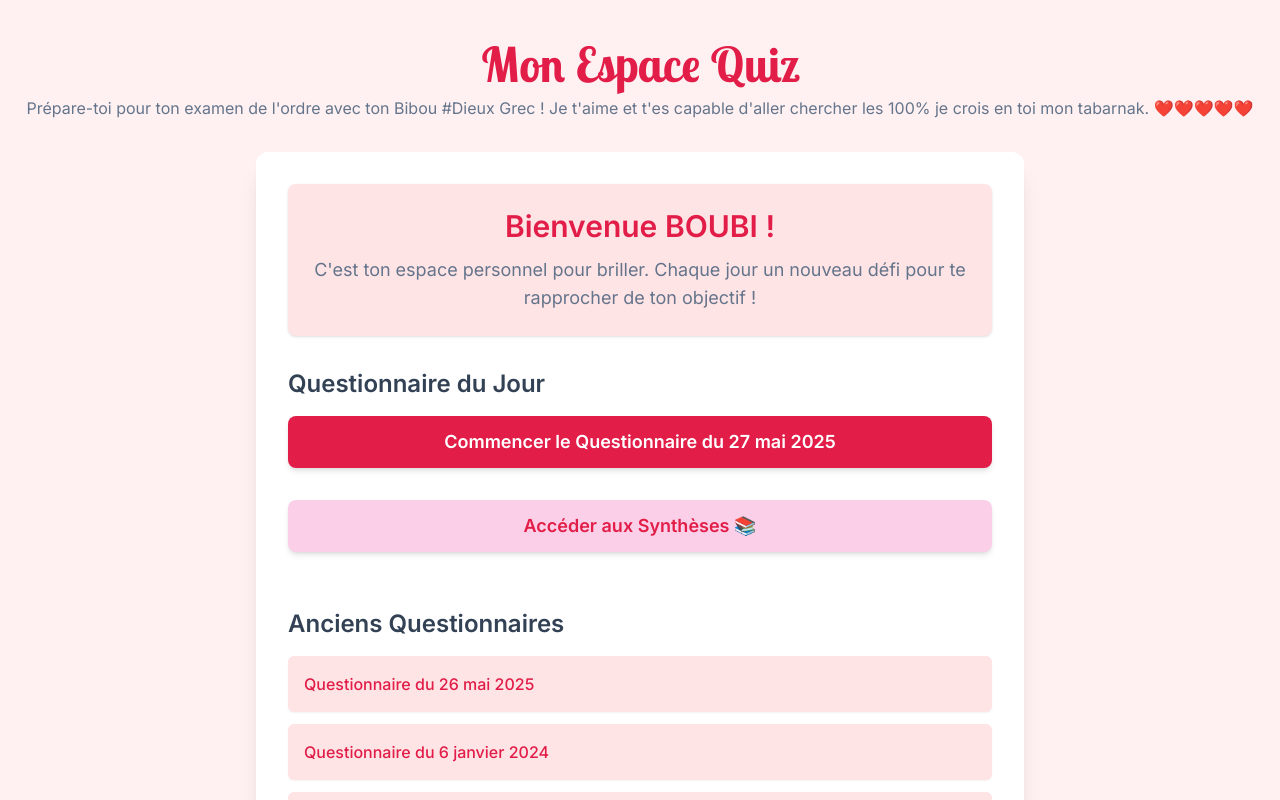
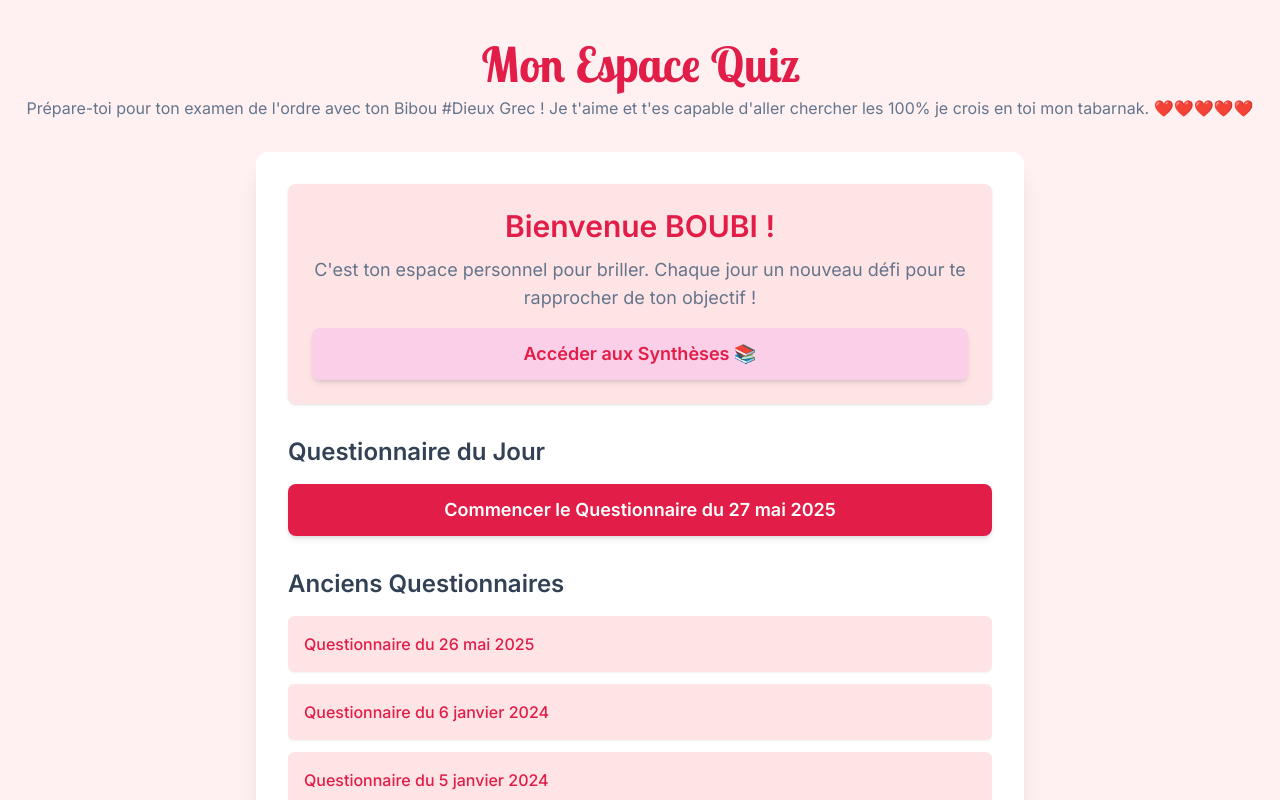
Before and after one commit to anth000/Boubi-Quizz, a React (Vite) app: page / in a window 1280 px wide. Shown: the top 800 px of the page. Built offline with nearby package versions, Linux system fonts and the light colour scheme.

Commit message:
Update Synthesis Layout

```diff
--- a/components/HomePage.tsx
+++ b/components/HomePage.tsx
@@ -20,6 +20,11 @@ const HomePage: React.FC = () => {
         <p className="text-theme-text-light text-lg">
           C'est ton espace personnel pour briller. Chaque jour un nouveau défi pour te rapprocher de ton objectif !
         </p>
+        <Link to="/synthesis" className="block mt-4">
+          <Button variant="secondary" className="w-full text-lg">
+            Accéder aux Synthèses 📚
+          </Button>
+        </Link>
       </section>
 
       <section>
@@ -35,14 +40,6 @@ const HomePage: React.FC = () => {
             Pas de nouveau questionnaire pour aujourd'hui. Reviens plus tard ou consulte les anciens questionnaires !
           </p>
         )}
-      </section>
-
-      <section>
-        <Link to="/synthesis">
-          <Button variant="secondary" className="w-full text-lg mb-6">
-            Accéder aux Synthèses 📚
-          </Button>
-        </Link>
       </section>
 
       {pastQuizDates.length > 0 && (
--- a/components/SynthesisListPage.tsx
+++ b/components/SynthesisListPage.tsx
@@ -1,5 +1,7 @@
 import React from 'react';
+import { Link } from 'react-router-dom';
 import SynthesisButton from './SynthesisButton';
+import Button from './Button';
 
 const SynthesisListPage: React.FC = () => {
   const syntheses = [
@@ -31,6 +33,14 @@ const SynthesisListPage: React.FC = () => {
 
   return (
     <div className="space-y-8">
+      <div className="flex justify-start mb-6">
+        <Link to="/">
+          <Button variant="ghost">
+            ← Retour à l'accueil
+          </Button>
+        </Link>
+      </div>
+
       <section className="text-center p-6 bg-rose-100 rounded-lg shadow">
         <h2 className="text-3xl font-semibold text-theme-primary mb-3">Synthèses</h2>
         <p className="text-theme-text-light text-lg">
```
